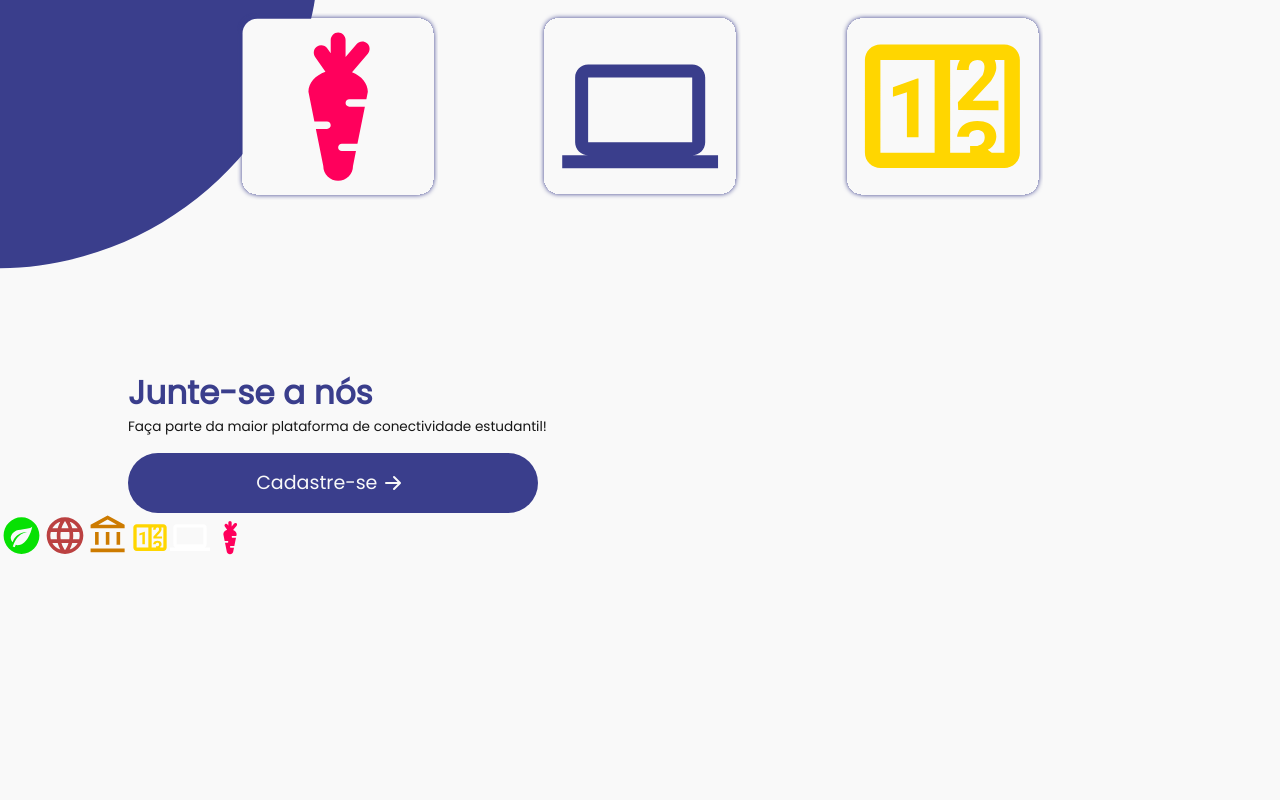
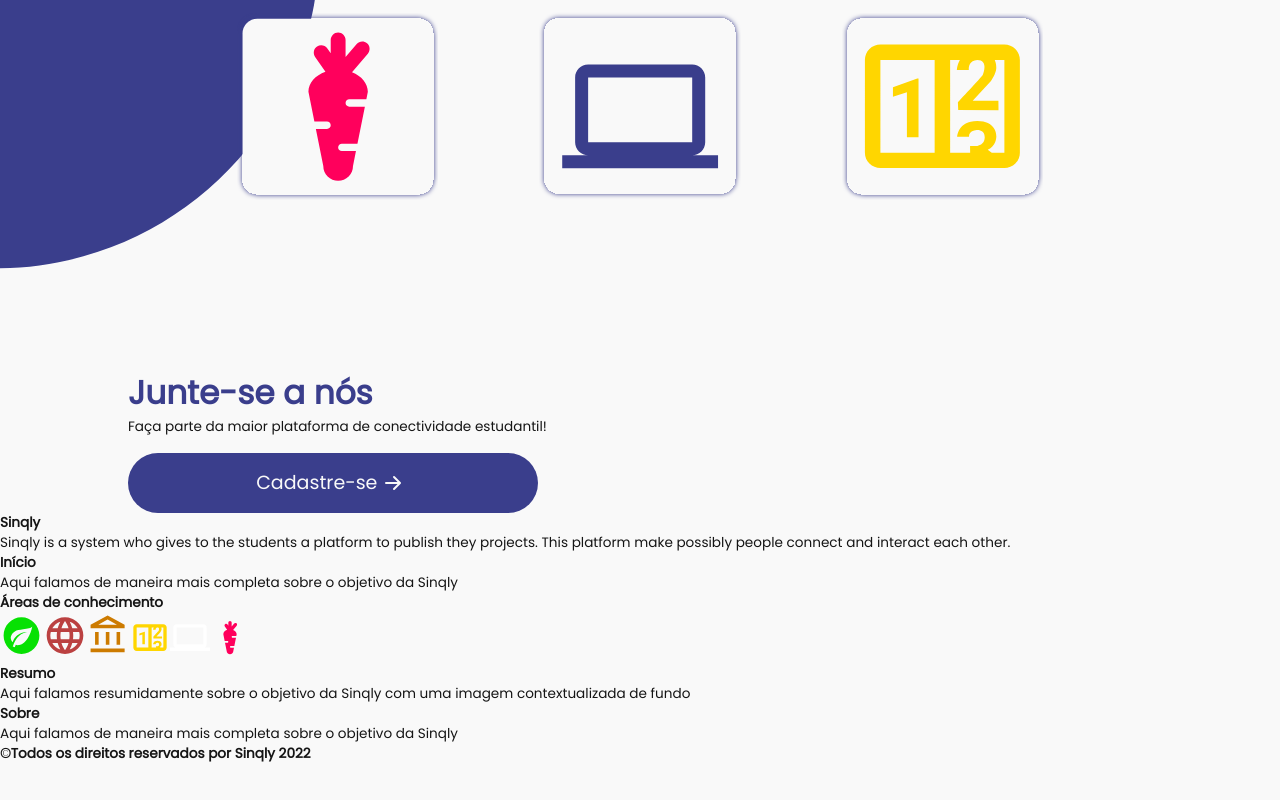
Before and after one commit to Sinqly/Website, a Next.js app: page / in a window 1280 px wide. Shown: the part 2536-3336 px from the top of the page. Before the commit the page ends 3300 px from the top, so only its background shows below. Built offline with nearby package versions, Linux system fonts and the light colour scheme.

Commit message:
feat: Adding Initial Index Footer Model

```diff
--- a/src/components/Footer/index.tsx
+++ b/src/components/Footer/index.tsx
@@ -14,14 +14,51 @@ interface FooterProps {
 const Footer: React.FC<FooterProps> = ({ footerType }) => {
   const Index = () => {
     return (
-      <>
+      <footer>
+        <div>
+          <h2>Sinqly</h2>
+          <p>
+            Sinqly is a system who gives to the students a platform to publish
+            they projects. This platform make possibly people connect and
+            interact each other.
+          </p>
+        </div>
+        <div>
+          <div>
+            <h4>Início</h4>
+            <p>
+              Aqui falamos de maneira mais completa sobre o objetivo da Sinqly
+            </p>
+          </div>
+          <div>
+            <h4>Áreas de conhecimento</h4>
+            <div>
               <Svg1 />
               <Svg2 />
               <Svg3 />
               <Svg4 />
               <Svg5 />
               <Svg6 />
-      </>
+            </div>
+          </div>
+        </div>
+        <div>
+          <div>
+            <h4>Resumo</h4>
+            <p>
+              Aqui falamos resumidamente sobre o objetivo da Sinqly com uma
+              imagem contextualizada de fundo
+            </p>
+          </div>
+          <div>
+            <h4>Sobre</h4>
+            <p>
+              Aqui falamos de maneira mais completa sobre o objetivo da Sinqly
+            </p>
+          </div>
+        </div>
+        <h5>©Todos os direitos reservados por Sinqly 2022</h5>
+      </footer>
     )
   }
   const Feed = () => {
```
Lines whose indentation alone changed are shown as unchanged.
